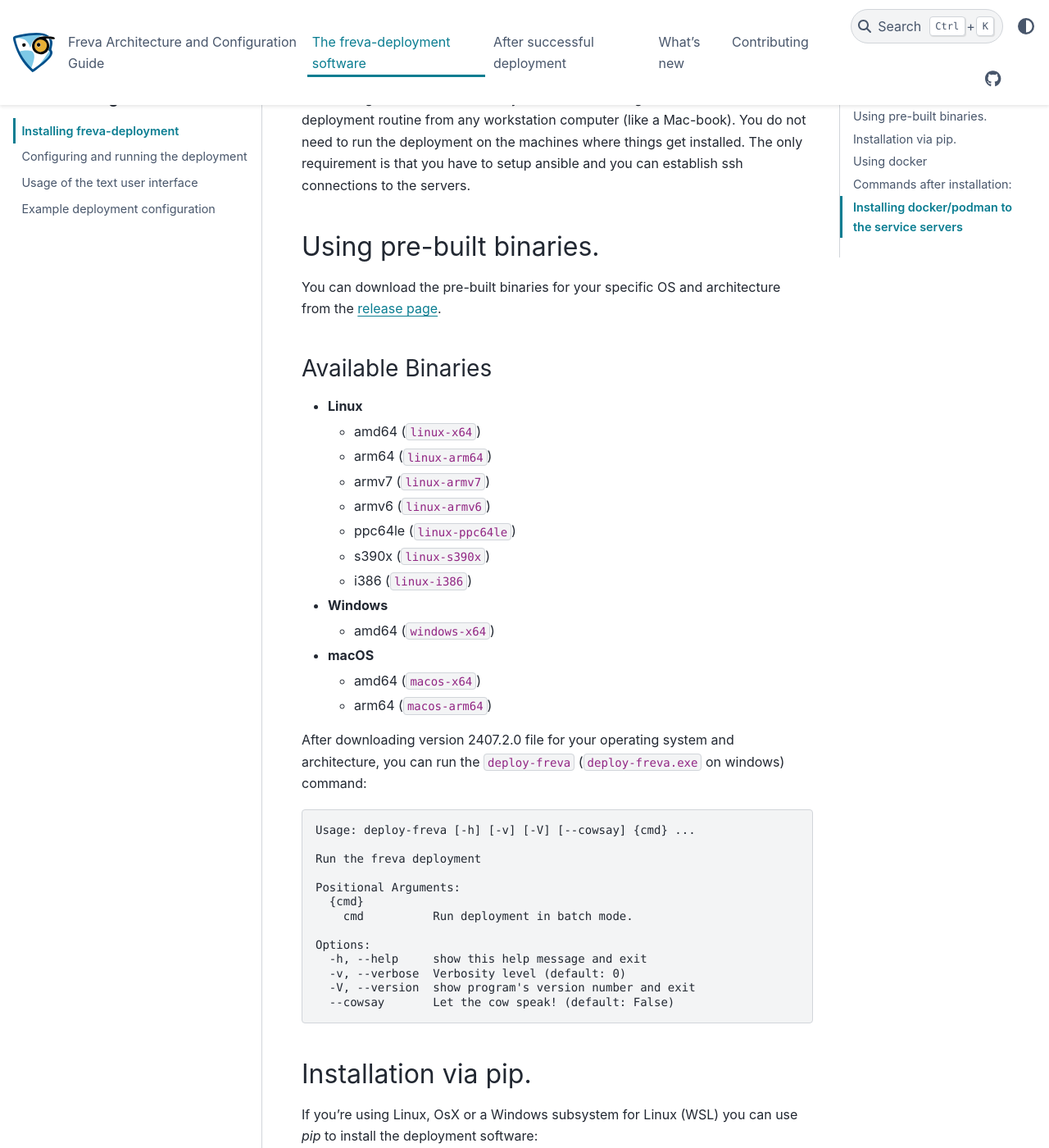
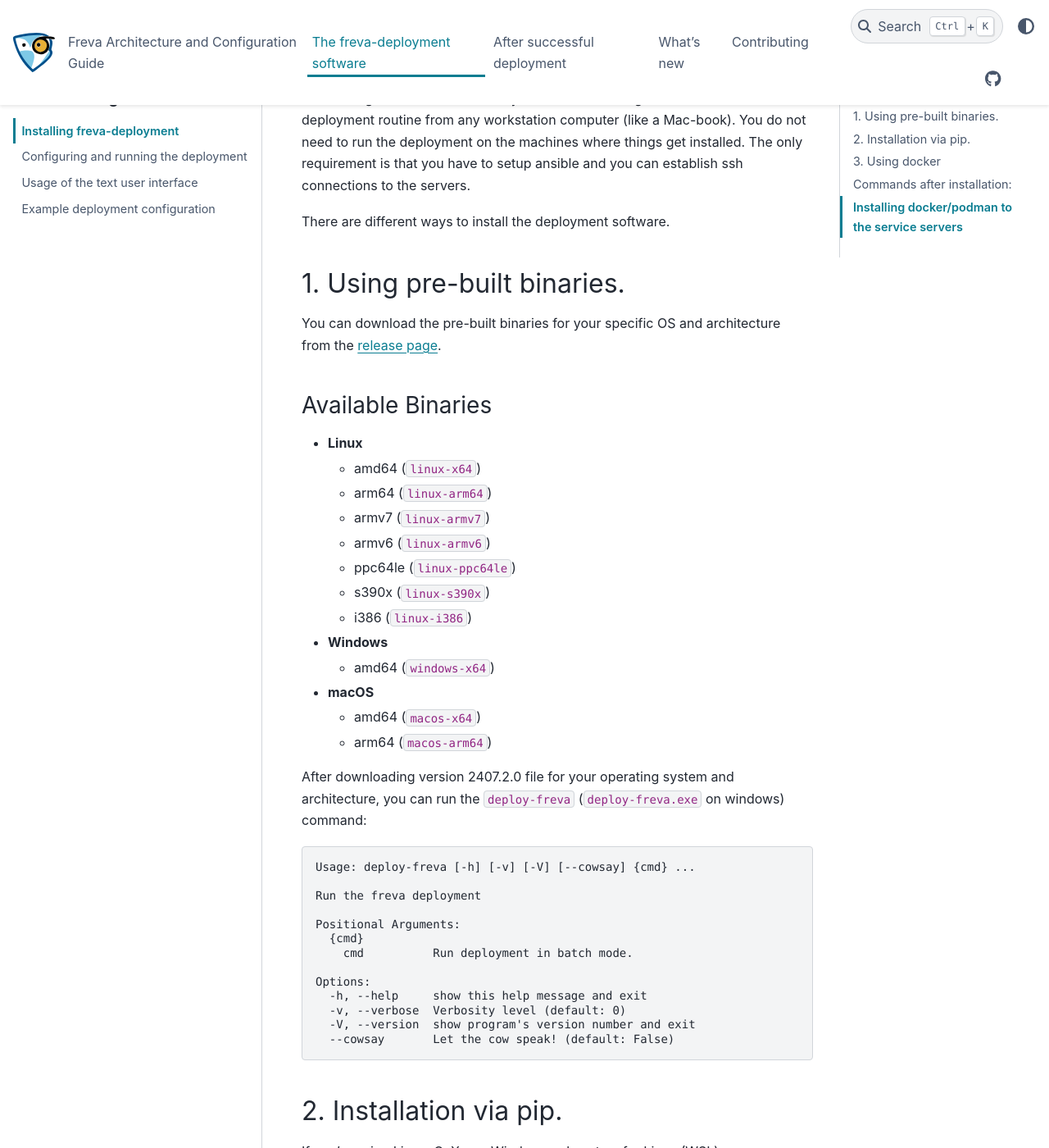
Before and after one commit to FREVA-CLINT/freva-deployment, a Sphinx documentation site: the page built from docs/deployment/Installation.md, in a window 1280 px wide and 1400 px high, scrolled down 264 px. Shown: the whole window at 82% size. Built offline with Sphinx 7.4.7 and the PyData theme 0.15.4, drawn with Linux system fonts in a browser that asks for light colours; pages that are not in the unit, such as notebooks, are missing from menus; some of the changed text lies outside the part shown.

````diff
--- a/docs/deployment/Installation.md
+++ b/docs/deployment/Installation.md
@@ -9,7 +9,9 @@
 machines where things get installed. The only requirement is that you have to
 setup ansible and you can establish ssh connections to the servers.
 
-## Using pre-built binaries.
+There are different ways to install the deployment software.
+
+## 1. Using pre-built binaries.
 You can download the pre-built binaries for your specific OS and architecture
 from the [release page](release:{{version}}).
 
@@ -51,7 +53,7 @@
 
 ```
 
-## Installation via pip.
+## 2. Installation via pip.
 If you're using Linux, OsX or a Windows subsystem for Linux (WSL) you can
 use *pip* to install the deployment software:
 
@@ -66,7 +68,7 @@
 ```console
 python3 -m pip install libselinux-python3
 ```
-## Using docker
+## 3. Using docker
 
 A pre-built docker image is available to run the deployment
 
````
Also changed, not shown: README.md (+6 -3 lines), 1 other file.
